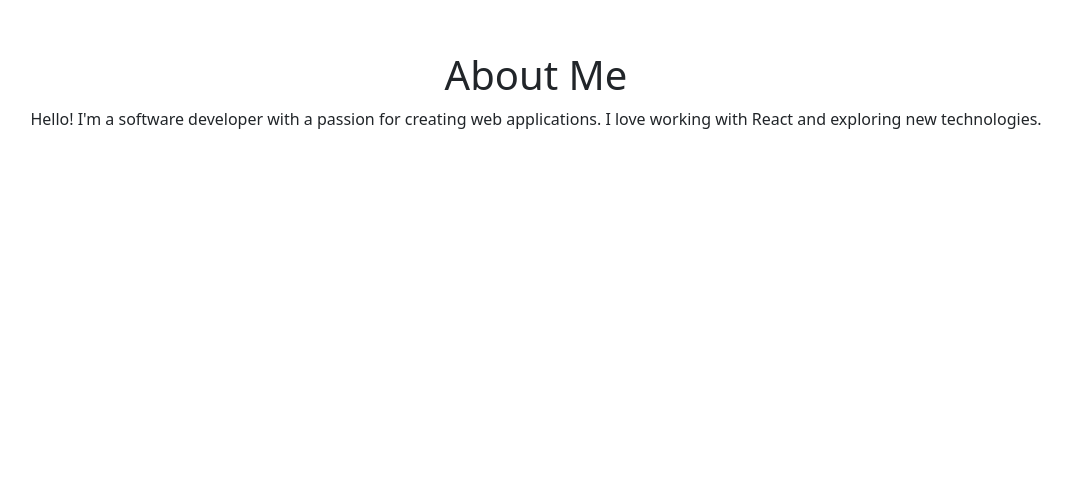
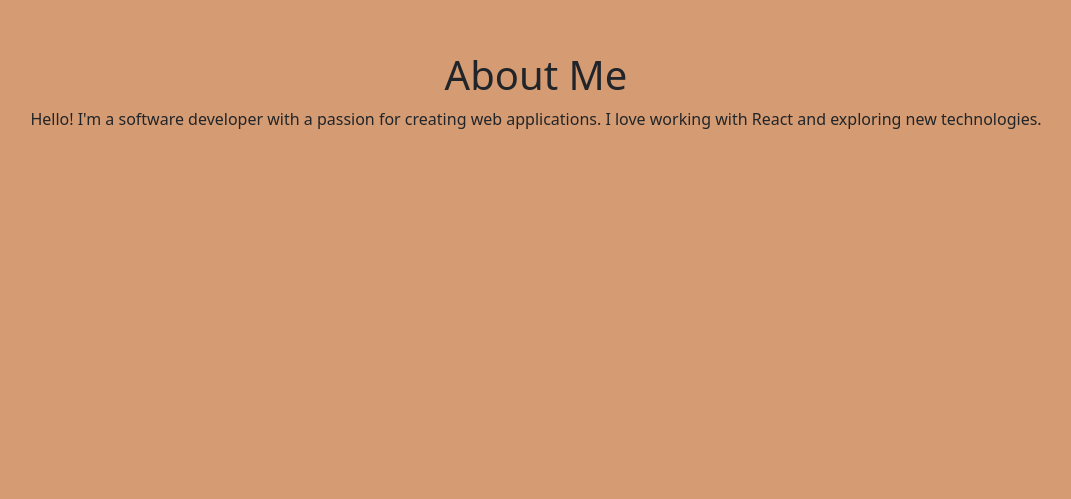
Before and after one commit to danielho774/portfolio, a React (Vite) app in the folder my-app/: page / in a window 1280 px wide. Shown: the part 301-800 px from the top of the page, without its empty margins (104-1175 px from the left). Built offline with nearby package versions, Linux system fonts and the light colour scheme.

Commit message:
Fixed div positioning

```diff
--- a/my-app/package.json
+++ b/my-app/package.json
@@ -12,6 +12,7 @@
   "dependencies": {
     "@tailwindcss/vite": "^4.1.7",
     "bootstrap": "^5.3.6",
+    "geist": "^1.4.2",
     "react": "^19.1.0",
     "react-dom": "^19.1.0",
     "sass": "^1.89.0"
--- a/my-app/src/App.css
+++ /dev/null
@@ -1,8 +0,0 @@
-@import "tailwindcss";
-
-#root {
-  display: flex;
-  justify-content: center;
-  align-items: center;
-  margin: 0 auto;
-}
--- a/my-app/src/App.jsx
+++ b/my-app/src/App.jsx
@@ -1,4 +1,4 @@
-import './App.css'
+import './index.css';
 import 'bootstrap/dist/css/bootstrap.css';
 import AboutMe from './pages/AboutMe.jsx'
 import Projects from './pages/Projects.jsx'
@@ -7,10 +7,10 @@ import Resume from './pages/Resume.jsx'
 
 function App() {
   return (
-    <div className="app snap-y snap-mandatory h-screen overflow-y-scroll overflow-x-hidden">
-      <AboutMe className="snap-center transition-all duration-1000"/>
-      <Projects className="snap-center transition-all duration-1000"/>
-      <Resume className="snap-center transition-all duration-1000"/>
+    <div className="relative m-0 m-auto w-full overflow-x-hidden">
+      <AboutMe className="text-center h-screen w-full flex flex-col justify-center items-center text-center snap static"/>
+      <Projects />
+      <Resume />
       <div className="footer text-center">
         <p>© 2023 My Portfolio</p>
       </div>
--- a/my-app/src/index.css
+++ b/my-app/src/index.css
@@ -1,11 +1,19 @@
+@import 'tailwindcss';
+
+
 :root {
+  --bg-color: #D59B73;
+  --text-color: #000000;
+
   font-family: system-ui, Avenir, Helvetica, Arial, sans-serif;
   line-height: 1.5;
   font-weight: 400;
 
   color-scheme: light dark;
   color: rgba(255, 255, 255, 0.87);
-  background-color: #242424;
+  background-color: var(--bg-color);
+
+  width: 100%;
 
   font-synthesis: none;
   text-rendering: optimizeLegibility;
@@ -13,29 +21,22 @@
   -moz-osx-font-smoothing: grayscale;
 }
 
-a {
-  font-weight: 500;
-  color: #646cff;
-  text-decoration: inherit;
-}
-a:hover {
-  color: #535bf2;
-}
-
 body {
   margin: 0;
-  display: flex;
-  place-items: center;
   min-width: 320px;
-  min-height: 100vh;
+  min-height: 300vh;
+  font-size: 1.2em;
+  line-height: 1.5;
+  color: var(--text-color);
+  background-color: var(--bg-color) !important;
 }
 
 h1 {
-  font-size: 3.2em;
+  font-size: 10em;
   line-height: 1.1;
 }
 
-@media (prefers-color-scheme: light) {
+/* @media (prefers-color-scheme: light) {
   :root {
     color: #213547;
     background-color: #ffffff;
@@ -46,4 +47,4 @@ h1 {
   button {
     background-color: #f9f9f9;
   }
-}
+} */
--- a/my-app/src/pages/AboutMe.jsx
+++ b/my-app/src/pages/AboutMe.jsx
@@ -1,10 +1,10 @@
 import React from 'react';
-import '../App.css';
+import '../index.css';
 import 'bootstrap/dist/css/bootstrap.css';
 
 const AboutMe = ({ className = '' }) => {
     return (
-        <div className={`about-me container text-center h-screen w-screen flex flex-col justify-center items-center text-center ${className}`}>
+        <div className={`about-me container ${className}`}>
             <h1>About Me</h1>
             <p>
                 Hello! I'm a software developer with a passion for creating web applications. I love working with React and exploring new technologies.
--- a/my-app/src/pages/Projects.jsx
+++ b/my-app/src/pages/Projects.jsx
@@ -1,6 +1,6 @@
 import React from 'react';
-import '../App.css';
 import 'bootstrap/dist/css/bootstrap.css';
+import '../index.css';
 import SnapScrollCarousel from '../components/SnapScrollCarousel';
 
 const Projects = ({className = ''}) => {
--- a/my-app/src/pages/Resume.jsx
+++ b/my-app/src/pages/Resume.jsx
@@ -1,5 +1,5 @@
 import React from 'react';
-import '../App.css';
+import '../index.css';
 import 'bootstrap/dist/css/bootstrap.css';
 
 const Resume = ({ className = '' }) => {
```
Also changed, not shown: 1 other file (tests, documents, lock files or other folders).
